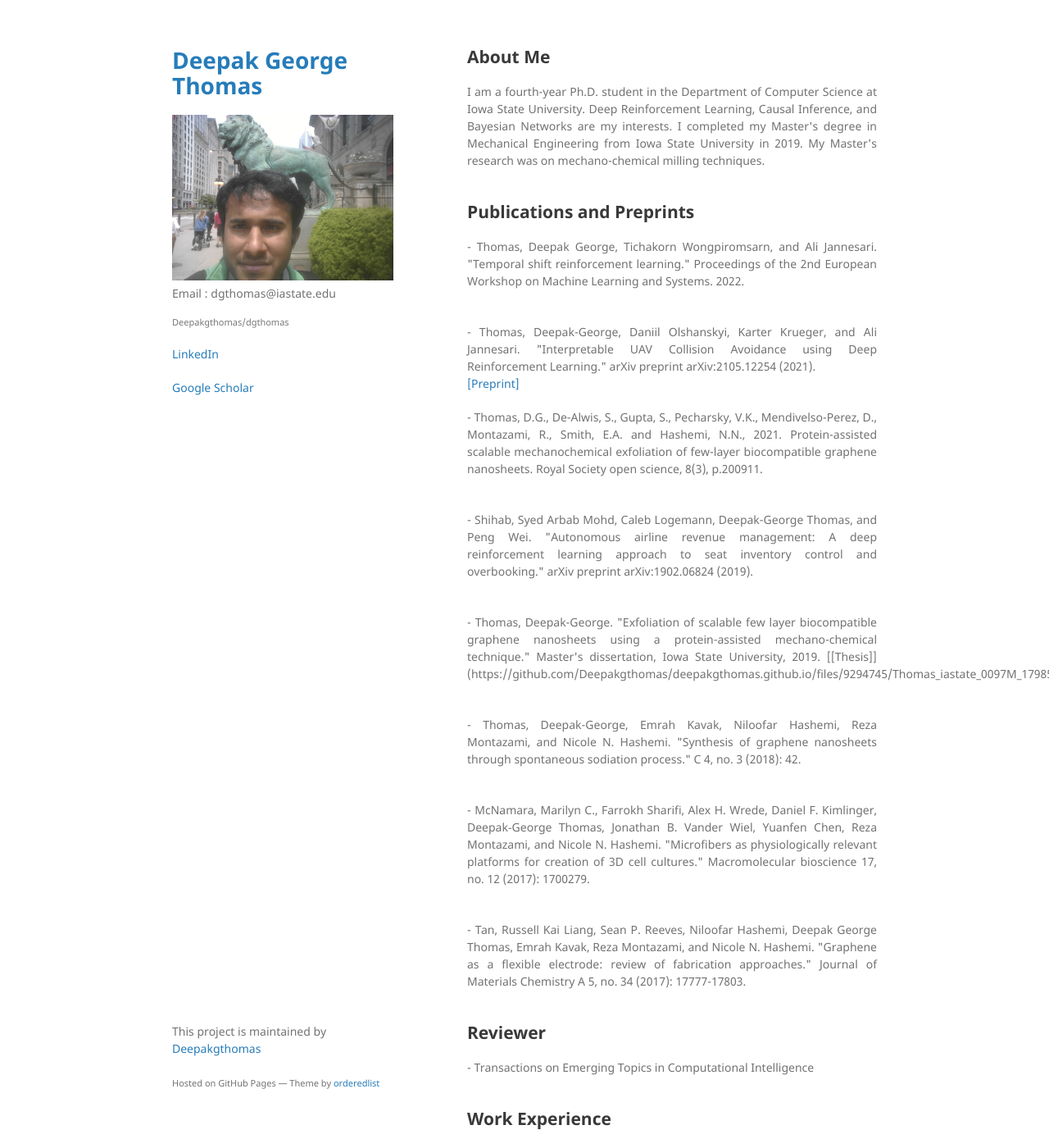
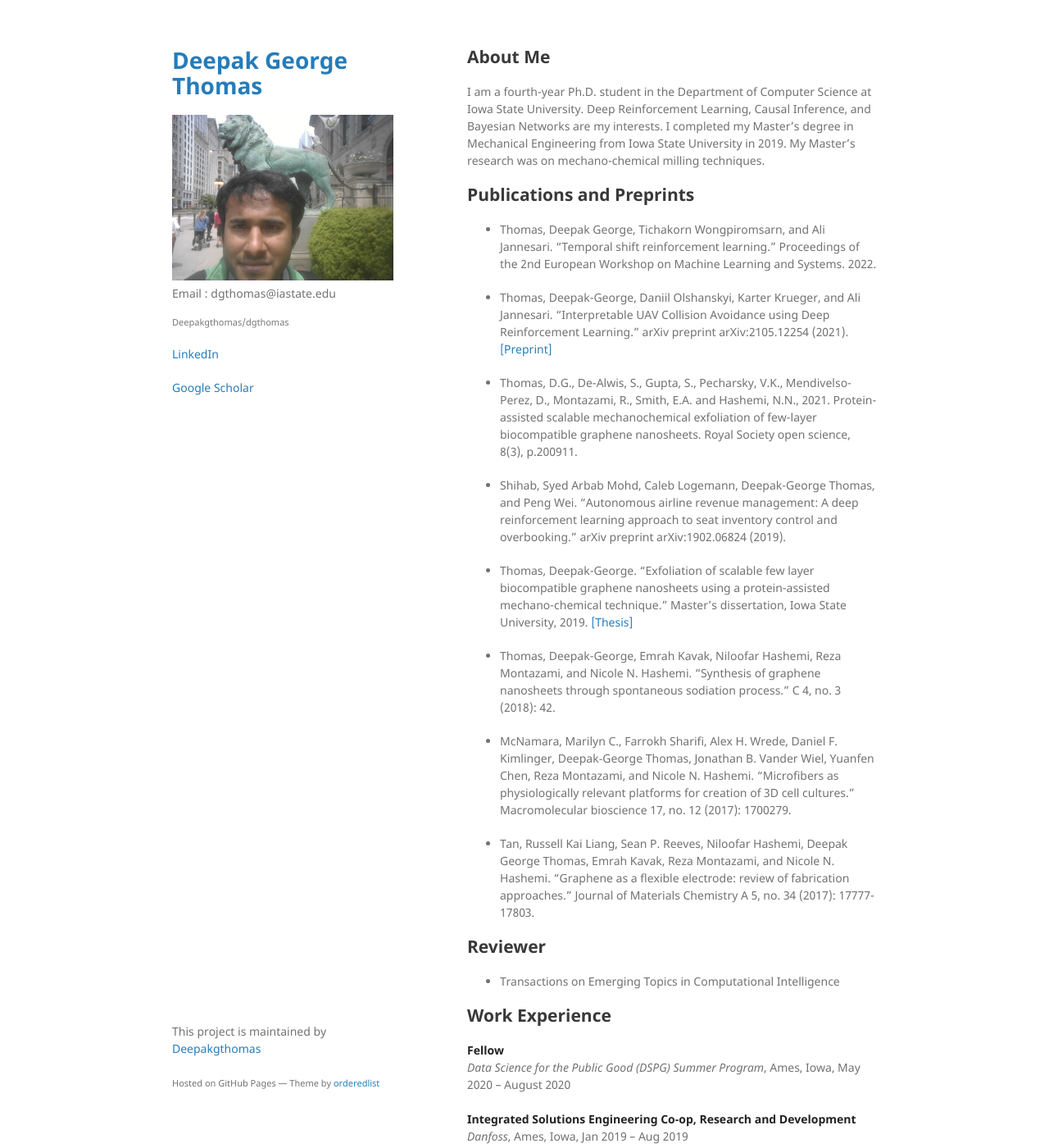
Before and after one commit to Deepakgthomas/dgthomas, a Jekyll site: the page built from index.md, in a window 1280 px wide and 1400 px high. Shown: the whole window at 82% size. Built offline with Jekyll 4.4.1, drawn with Linux system fonts in a browser that asks for light colours; our own code applies the rules of GitHub Pages for plain Markdown files; some of the changed text lies outside the part shown.

Commit message:
Update index.md

```diff
--- a/index.md
+++ b/index.md
@@ -1,34 +1,33 @@
 ## About Me
-<div style="text-align: justify">I am a fourth-year Ph.D. student in the Department of Computer Science at Iowa State University. Deep Reinforcement Learning, Causal Inference, and Bayesian Networks are my interests. I completed my Master's degree in Mechanical Engineering from Iowa State University in 2019. My Master's research was on mechano-chemical milling techniques.</div><br>
+I am a fourth-year Ph.D. student in the Department of Computer Science at Iowa State University. Deep Reinforcement Learning, Causal Inference, and Bayesian Networks are my interests. I completed my Master's degree in Mechanical Engineering from Iowa State University in 2019. My Master's research was on mechano-chemical milling techniques.
 
 ## Publications and Preprints
-<div style="text-align: justify">
-- Thomas, Deepak George, Tichakorn Wongpiromsarn, and Ali Jannesari. "Temporal shift reinforcement learning." Proceedings of the 2nd European Workshop on Machine Learning and Systems. 2022.</div><br>
-<div style="text-align: justify">
-- Thomas, Deepak-George, Daniil Olshanskyi, Karter Krueger, and Ali Jannesari. "Interpretable UAV Collision Avoidance using Deep Reinforcement Learning." arXiv preprint arXiv:2105.12254 (2021). </div>
-  [[Preprint]](https://github.com/Deepakgthomas/deepakgthomas.github.io/files/9294702/2105.12254.pdf)<br>
 
-  <div style="text-align: justify">
-- Thomas, D.G., De-Alwis, S., Gupta, S., Pecharsky, V.K., Mendivelso-Perez, D., Montazami, R., Smith, E.A. and Hashemi, N.N., 2021. Protein-assisted scalable mechanochemical exfoliation of few-layer biocompatible graphene nanosheets. Royal Society open science, 8(3), p.200911.   </div><br>
- <div style="text-align: justify">
-- Shihab, Syed Arbab Mohd, Caleb Logemann, Deepak-George Thomas, and Peng Wei. "Autonomous airline revenue management: A deep reinforcement learning approach to seat inventory control and overbooking." arXiv preprint arXiv:1902.06824 (2019).</div><br>
- <div style="text-align: justify">
-- Thomas, Deepak-George. "Exfoliation of scalable few layer biocompatible graphene nanosheets using a protein-assisted mechano-chemical technique." Master's dissertation, Iowa State University, 2019. [[Thesis]](https://github.com/Deepakgthomas/deepakgthomas.github.io/files/9294745/Thomas_iastate_0097M_17985.pdf) </div><br>
- <div style="text-align: justify">
-- Thomas, Deepak-George, Emrah Kavak, Niloofar Hashemi, Reza Montazami, and Nicole N. Hashemi. "Synthesis of graphene nanosheets through spontaneous sodiation process." C 4, no. 3 (2018): 42.</div><br>
- <div style="text-align: justify">
-- McNamara, Marilyn C., Farrokh Sharifi, Alex H. Wrede, Daniel F. Kimlinger, Deepak‐George Thomas, Jonathan B. Vander Wiel, Yuanfen Chen, Reza Montazami, and Nicole N. Hashemi. "Microfibers as physiologically relevant platforms for creation of 3D cell cultures." Macromolecular bioscience 17, no. 12 (2017): 1700279.</div><br>
- <div style="text-align: justify">
-- Tan, Russell Kai Liang, Sean P. Reeves, Niloofar Hashemi, Deepak George Thomas, Emrah Kavak, Reza Montazami, and Nicole N. Hashemi. "Graphene as a flexible electrode: review of fabrication approaches." Journal of Materials Chemistry A 5, no. 34 (2017): 17777-17803. </div><br>
+- Thomas, Deepak George, Tichakorn Wongpiromsarn, and Ali Jannesari. "Temporal shift reinforcement learning." Proceedings of the 2nd European Workshop on Machine Learning and Systems. 2022.
+
+- Thomas, Deepak-George, Daniil Olshanskyi, Karter Krueger, and Ali Jannesari. "Interpretable UAV Collision Avoidance using Deep Reinforcement Learning." arXiv preprint arXiv:2105.12254 (2021). [[Preprint]](https://github.com/Deepakgthomas/deepakgthomas.github.io/files/9294702/2105.12254.pdf)
+
+
+- Thomas, D.G., De-Alwis, S., Gupta, S., Pecharsky, V.K., Mendivelso-Perez, D., Montazami, R., Smith, E.A. and Hashemi, N.N., 2021. Protein-assisted scalable mechanochemical exfoliation of few-layer biocompatible graphene nanosheets. Royal Society open science, 8(3), p.200911.
+
+- Shihab, Syed Arbab Mohd, Caleb Logemann, Deepak-George Thomas, and Peng Wei. "Autonomous airline revenue management: A deep reinforcement learning approach to seat inventory control and overbooking." arXiv preprint arXiv:1902.06824 (2019).
+
+- Thomas, Deepak-George. "Exfoliation of scalable few layer biocompatible graphene nanosheets using a protein-assisted mechano-chemical technique." Master's dissertation, Iowa State University, 2019. [[Thesis]](https://github.com/Deepakgthomas/deepakgthomas.github.io/files/9294745/Thomas_iastate_0097M_17985.pdf)
+
+- Thomas, Deepak-George, Emrah Kavak, Niloofar Hashemi, Reza Montazami, and Nicole N. Hashemi. "Synthesis of graphene nanosheets through spontaneous sodiation process." C 4, no. 3 (2018): 42.
+
+- McNamara, Marilyn C., Farrokh Sharifi, Alex H. Wrede, Daniel F. Kimlinger, Deepak‐George Thomas, Jonathan B. Vander Wiel, Yuanfen Chen, Reza Montazami, and Nicole N. Hashemi. "Microfibers as physiologically relevant platforms for creation of 3D cell cultures." Macromolecular bioscience 17, no. 12 (2017): 1700279.
+
+- Tan, Russell Kai Liang, Sean P. Reeves, Niloofar Hashemi, Deepak George Thomas, Emrah Kavak, Reza Montazami, and Nicole N. Hashemi. "Graphene as a flexible electrode: review of fabrication approaches." Journal of Materials Chemistry A 5, no. 34 (2017): 17777-17803.
 
 ## Reviewer
-<div style="text-align: justify">
+
 - Transactions on Emerging Topics in Computational Intelligence
-</div><br>
+
 ## Work Experience
 
 **Fellow**<br>
-*<div style="text-align: justify"> Data Science for the Public Good (DSPG) Summer Program*, Ames, Iowa, May 2020 – August 2020 <br><br></div>
+*Data Science for the Public Good (DSPG) Summer Program*, Ames, Iowa, May 2020 – August 2020 <br><br>
 **Integrated Solutions Engineering Co-op, Research and Development**<br>
 *Danfoss*, Ames, Iowa, Jan 2019 – Aug 2019 <br><br>
 **Design Engineering Co-op, Global Product Organization**<br>
```
